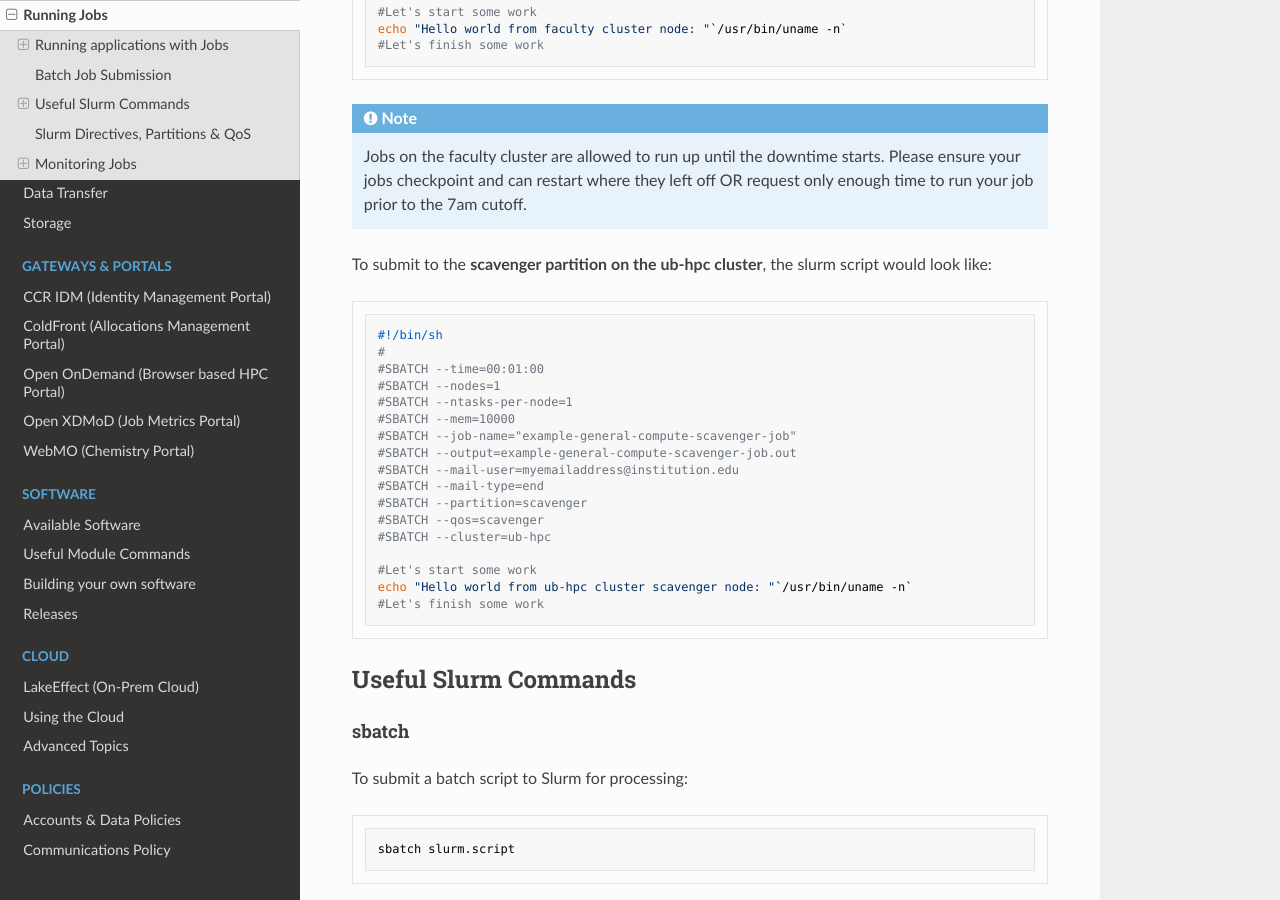
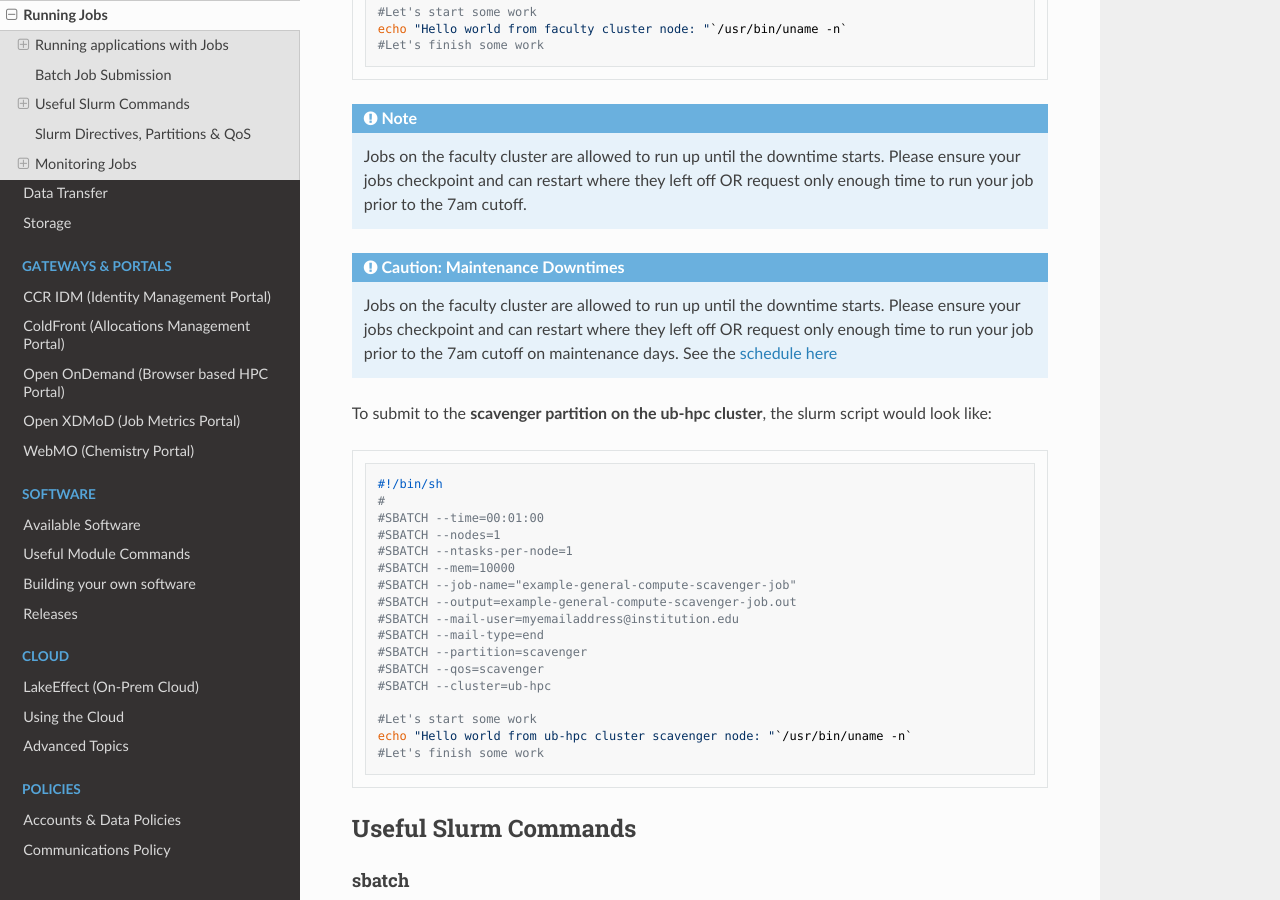
Before and after one commit to ubccr/ccrdocs, an MkDocs documentation site: the page built from pages/hpc/jobs.md, in a window 1280 px wide and 900 px high, scrolled down 3405 px. Built offline with MkDocs 1.6.1, drawn with Linux system fonts in a browser that asks for light colours; nearby versions of some CDN libraries.

Commit message:
Update pages/hpc/jobs.md
Co-authored-by: Dori Sajdak <djm29@buffalo.edu>

````diff
--- a/pages/hpc/jobs.md
+++ b/pages/hpc/jobs.md
@@ -150,7 +150,8 @@ echo "Hello world from faculty cluster node: "`/usr/bin/uname -n`
 ```
 !!! Note
 	Jobs on the faculty cluster are allowed to run up until the downtime starts. Please ensure your jobs checkpoint and can restart where they left off OR request only enough time to run your job prior to the 7am cutoff.
-
+!!! Note "Caution: Maintenance Downtimes"
+    Jobs on the faculty cluster are allowed to run up until the downtime starts. Please ensure your jobs checkpoint and can restart where they left off OR request only enough time to run your job prior to the 7am cutoff on maintenance days.  See the [schedule here](https://ubccr.freshdesk.com/support/discussions/forums/5000296650)
 
 To submit to the **scavenger partition on the ub-hpc cluster**, the slurm script would look like:
 
````
